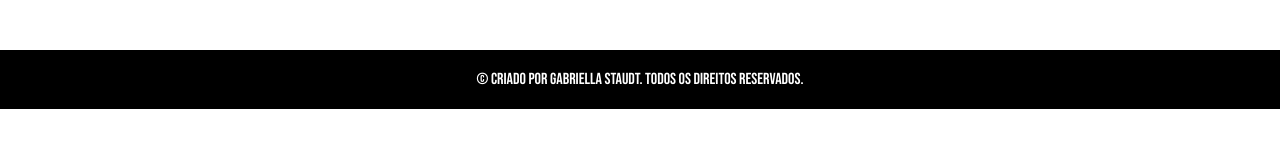
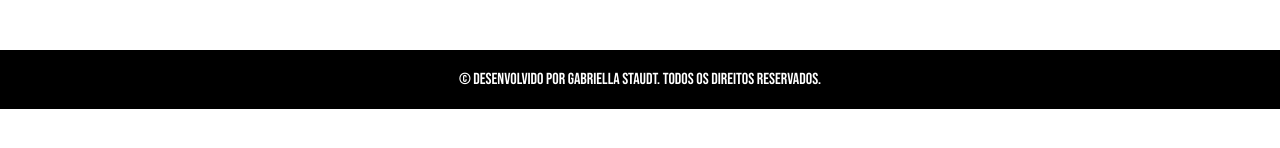
Before and after one commit to Gabstaudt/Corrida-Mova-se, a plain HTML site: page beneficios.html in a window 1280 px wide. Shown: the part 422-570 px from the top of the page. Drawn offline with Linux system fonts and the light colour scheme.

Commit message:
Update beneficios.html

```diff
--- a/beneficios.html
+++ b/beneficios.html
@@ -100,7 +100,7 @@
 
     <footer>
         <div class="container">
-            <p>&copy; Criado por Gabriella Staudt. Todos os direitos reservados.</p>
+            <p>&copy; Desenvolvido por Gabriella Staudt. Todos os direitos reservados.</p>
         </div>
     </footer>
 
```
